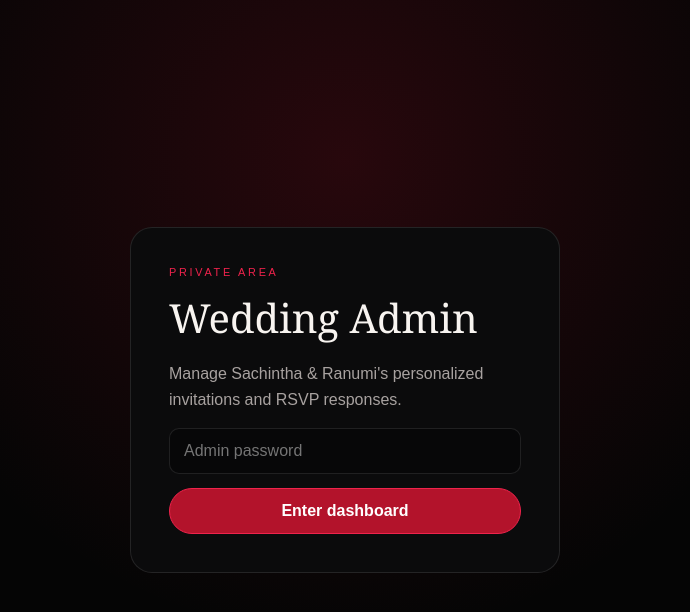
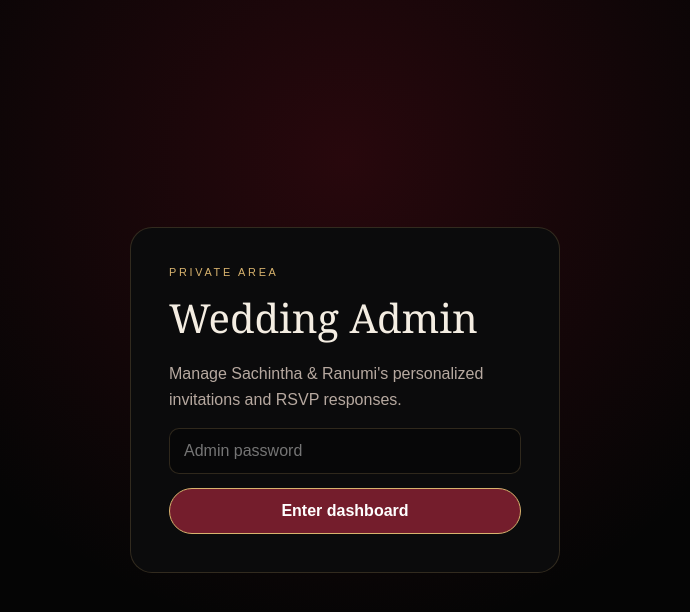
Before and after one commit to Kumuditha30/Wedding_Invitation, a Next.js app: page /admin/login in a window 1280 px wide. Shown: the top 612 px of the page, without its empty margins (295-985 px from the left). Built offline with nearby package versions, Linux system fonts and the light colour scheme.

Commit message:
add some animations

```diff
--- a/app/globals.css
+++ b/app/globals.css
@@ -1,14 +1,14 @@
 :root {
-  --bg: #050505;
-  --bg-2: #09090a;
-  --panel: #0d0d0f;
-  --panel-2: #121214;
-  --red: #b3132b;
-  --red-bright: #ef234c;
-  --red-soft: rgba(179, 19, 43, 0.16);
-  --white: #f8f4f0;
-  --muted: #a8a2a0;
-  --line: rgba(255, 255, 255, 0.1);
+  --bg: #090708;
+  --bg-2: #100a0c;
+  --panel: #140c0e;
+  --panel-2: #1a1012;
+  --red: #761c2b;
+  --red-bright: #d8b36e;
+  --red-soft: rgba(118, 28, 43, 0.2);
+  --white: #f4ede2;
+  --muted: #b7a9a0;
+  --line: rgba(216, 179, 110, 0.19);
 }
 
 * {
@@ -45,8 +45,9 @@ a {
   min-height: 100vh;
   overflow-x: hidden;
   background:
-    radial-gradient(circle at 50% 0%, rgba(179, 19, 43, 0.2), transparent 34rem),
-    linear-gradient(180deg, #030303 0%, #09090a 48%, #040404 100%);
+    radial-gradient(ellipse at 50% 8%, rgba(108, 25, 42, 0.28), transparent 38rem),
+    radial-gradient(ellipse at 50% 72%, rgba(150, 105, 50, 0.05), transparent 44rem),
+    linear-gradient(180deg, #090708 0%, #100a0c 48%, #080708 100%);
 }
 
 .grain {
@@ -638,6 +639,8 @@ a {
   pointer-events: none;
 }
 
+.mehendi-backdrop--opening { z-index: 99; }
+
 .mehendi-vine {
   position: absolute;
   top: 8vh;
@@ -648,7 +651,7 @@ a {
   stroke-width: 1.75;
   stroke-linecap: round;
   stroke-linejoin: round;
-  opacity: .3;
+  opacity: .38;
   filter: drop-shadow(0 0 16px rgba(179, 19, 43, .2));
 }
 
@@ -659,7 +662,7 @@ a {
 
 .mehendi-vine--left { left: -4.5vw; }
 .mehendi-vine--right { right: -4.5vw; transform: scaleX(-1); }
-.mehendi-vine--secondary { top: 17vh; width: clamp(112px, 15vw, 188px); height: 70vh; max-height: 670px; opacity: .17; }
+.mehendi-vine--secondary { top: 17vh; width: clamp(112px, 15vw, 188px); height: 70vh; max-height: 670px; opacity: .23; }
 .mehendi-vine--secondary.mehendi-vine--left { left: 1.4vw; }
 .mehendi-vine--secondary.mehendi-vine--right { right: 1.4vw; }
 
@@ -670,101 +673,15 @@ a {
   stroke-width: 1.35;
   stroke-linecap: round;
   stroke-linejoin: round;
-  opacity: .24;
+  opacity: .31;
   filter: drop-shadow(0 0 22px rgba(179, 19, 43, .22));
 }
 
 .mehendi-medallion--upper { top: 5vh; right: 11vw; }
 .mehendi-medallion--lower { bottom: 4vh; left: 12vw; transform: rotate(14deg); }
-.mehendi-medallion--small { width: clamp(112px, 15vw, 184px); opacity: .2; }
+.mehendi-medallion--small { width: clamp(112px, 15vw, 184px); opacity: .27; }
 .mehendi-medallion--upper-left { top: 34vh; left: 2vw; transform: rotate(-12deg); }
 .mehendi-medallion--lower-right { right: 3vw; bottom: 27vh; transform: rotate(12deg); }
-
-.opening-screen {
-  position: fixed;
-  inset: 0;
-  z-index: 100;
-  display: flex;
-  align-items: flex-end;
-  justify-content: center;
-  padding: 0 22px max(24px, env(safe-area-inset-bottom));
-  overflow: hidden;
-  background: #030303;
-  transition: opacity .45s ease 1.95s;
-}
-
-.opening-doors {
-  position: absolute;
-  inset: 0;
-  overflow: hidden;
-  pointer-events: none;
-  background: #090506;
-}
-
-.opening-door-closed,
-.opening-door-art,
-.opening-door-closed img,
-.opening-door-art img {
-  position: absolute;
-  inset: 0;
-  display: block;
-  width: 100%;
-  height: 100%;
-}
-
-.opening-door-closed { z-index: 0; }
-.opening-door-art { z-index: 1; }
-
-.opening-door-closed img,
-.opening-door-art img {
-  object-fit: cover;
-  object-position: center;
-  filter: brightness(.72) saturate(.96);
-}
-
-.opening-screen::after {
-  content: "";
-  position: absolute;
-  z-index: 1;
-  inset: 0;
-  pointer-events: none;
-  background:
-    linear-gradient(180deg, rgba(0,0,0,.08) 20%, rgba(0,0,0,.04) 48%, rgba(0,0,0,.65) 100%),
-    radial-gradient(ellipse at center, transparent 42%, rgba(0,0,0,.3) 100%);
-}
-
-.opening-card {
-  position: relative;
-  z-index: 3;
-  width: min(450px, 100%);
-  margin-bottom: clamp(0px, 2vh, 22px);
-  padding: 9px;
-  text-align: center;
-  border: 1px solid rgba(231, 193, 125, .72);
-  border-radius: 5px;
-  background: linear-gradient(145deg, rgba(22,10,11,.84), rgba(7,6,7,.88));
-  box-shadow: 0 18px 75px rgba(0,0,0,.56), 0 0 48px rgba(201,145,67,.16);
-  backdrop-filter: blur(12px);
-  transition: opacity .32s ease, transform .48s cubic-bezier(.2,.8,.2,1);
-  animation: cardRise .8s cubic-bezier(.2,.8,.2,1) both;
-}
-
-.opening-card-frame {
-  padding: 18px 22px 16px;
-  border: 1px solid rgba(205,165,98,.55);
-  border-radius: 2px;
-}
-
-.opening-kicker { color: #e5c786; text-transform: uppercase; letter-spacing: .32em; font-size: .59rem; }
-.opening-title { font: 400 clamp(1.9rem, 6vw, 2.8rem)/1 Georgia, serif; margin-top: 8px; text-shadow: 0 2px 18px rgba(0,0,0,.8); }
-.opening-title span { color: #e6bc75; font-style: italic; }
-.opening-subtitle { color: #dfd0ba; font-size: .62rem; letter-spacing: .16em; line-height: 1.7; text-transform: uppercase; margin: 10px 0 13px; }
-.opening-seal { display: grid; place-items: center; width: 34px; height: 34px; margin: 0 auto 12px; border: 1px solid #c8a465; border-radius: 50%; color: #efcf92; font: 1.15rem Georgia, serif; }
-.opening-seal span { color: var(--red-bright); font-style: italic; font-size: .8em; }
-.opening-note { color: #c6b79f; font-size: .6rem; letter-spacing: .15em; text-transform: uppercase; margin: 9px 0 0; }
-
-.opening-screen.is-opening { opacity: 0; pointer-events: none; }
-.opening-screen.is-opening .opening-card { opacity: 0; transform: translateY(12px) scale(.97); }
 
 .couple-art {
   width: min(360px, 82vw);
@@ -774,24 +691,6 @@ a {
 
 .couple-art--hero { width: min(300px, 72vw); height: min(45svh, 360px); margin: 12px auto 2px; }
 .couple-portrait { display: block; width: 100%; height: 100%; object-fit: contain; object-position: center bottom; }
-
-.open-invitation {
-  border: 1px solid #e0bd79;
-  background: linear-gradient(135deg, #58131f, #8f2631);
-  color: #fff;
-  min-height: 44px;
-  padding: 0 24px;
-  border-radius: 3px;
-  font-weight: 600;
-  font-size: .67rem;
-  letter-spacing: .16em;
-  text-transform: uppercase;
-  box-shadow: inset 0 0 0 2px rgba(255,255,255,.045), 0 8px 30px rgba(0,0,0,.28);
-  transition: transform .2s ease, filter .2s ease, box-shadow .2s ease;
-}
-.open-invitation:hover:not(:disabled) { transform: translateY(-2px); filter: brightness(1.16); box-shadow: 0 12px 36px rgba(0,0,0,.38), 0 0 26px rgba(224,189,121,.16); }
-.open-invitation:disabled { cursor: wait; opacity: .88; }
-.open-invitation span { margin-left: 8px; color: #ecd090; }
 
 .music-control {
   position: fixed;
@@ -840,10 +739,11 @@ a {
 
 @media (max-width: 560px) {
   .opening-screen { padding: 0 12px max(12px, env(safe-area-inset-bottom)); }
-  .opening-card { width: min(390px, 100%); padding: 7px; margin-bottom: 10px; }
-  .opening-card-frame { padding: 15px 12px 13px; }
-  .opening-subtitle { line-height: 1.6; letter-spacing: .1em; }
-  .open-invitation { width: min(290px, 100%); min-height: 46px; }
+  .opening-card { width: min(440px, 100%); padding: 8px; margin-bottom: clamp(24px, 7vh, 54px); }
+  .opening-card-frame { padding: 23px 9px 21px; }
+  .opening-title { font-size: clamp(1.45rem, 7.1vw, 2.35rem); }
+  .opening-title::after { margin-top: 14px; }
+  .open-invitation { width: min(290px, 100%); min-height: 48px; margin-top: 16px; }
   .music-control { top: auto; right: 12px; bottom: max(12px, env(safe-area-inset-bottom)); }
 
   .mehendi-vine { width: 164px; height: 72vh; top: 12vh; opacity: .25; }
@@ -896,3 +796,305 @@ a {
 @media (prefers-reduced-motion: reduce) {
   *, *::before, *::after { animation-duration: .01ms !important; animation-iteration-count: 1 !important; transition-duration: .01ms !important; scroll-behavior: auto !important; }
 }
+
+/* Burgundy envelope reveal, adapted to the existing night palette. */
+.opening-screen {
+  display: grid;
+  place-items: center;
+  padding: max(24px, env(safe-area-inset-top)) 18px max(24px, env(safe-area-inset-bottom));
+  background:
+    radial-gradient(ellipse at 50% 39%, rgba(100, 22, 37, .42), transparent 30rem),
+    radial-gradient(circle at 50% 53%, rgba(215, 177, 108, .075), transparent 23rem),
+    linear-gradient(145deg, rgba(9, 7, 8, .91), rgba(21, 11, 14, .83) 52%, rgba(8, 6, 7, .9));
+  transition: opacity .48s ease 2.02s;
+}
+.opening-screen::before {
+  content: "";
+  position: absolute;
+  top: 50%;
+  left: 50%;
+  width: min(72vw, 570px);
+  height: min(78vh, 740px);
+  transform: translate(-50%, -50%);
+  border: 1px solid rgba(216, 179, 110, .18);
+  border-radius: 50% 50% 4px 4px;
+  box-shadow: 0 0 0 12px rgba(216, 179, 110, .025), inset 0 0 70px rgba(216, 179, 110, .025);
+  pointer-events: none;
+}
+.opening-screen::after {
+  content: "";
+  position: absolute;
+  inset: 0;
+  pointer-events: none;
+  background: radial-gradient(ellipse at center, transparent 31%, rgba(0, 0, 0, .46) 100%);
+}
+.opening-layout {
+  position: relative;
+  z-index: 3;
+  display: flex;
+  flex-direction: column;
+  align-items: center;
+  justify-content: center;
+  gap: clamp(16px, 3vh, 30px);
+  width: min(620px, 100%);
+}
+.envelope-stage {
+  position: relative;
+  width: min(530px, 88vw);
+  height: clamp(230px, 39vh, 350px);
+  perspective: 1400px;
+  filter: drop-shadow(0 22px 26px rgba(0, 0, 0, .43));
+}
+.envelope-aura {
+  position: absolute;
+  inset: 12% -6%;
+  border-radius: 50%;
+  background: radial-gradient(ellipse, rgba(179, 19, 43, .2), transparent 68%);
+  filter: blur(10px);
+}
+.invitation-letter {
+  position: absolute;
+  z-index: 1;
+  top: 1%;
+  left: 50%;
+  width: 58%;
+  height: 111%;
+  padding: 10px;
+  transform: translate(-50%, 23%) rotate(-.35deg);
+  opacity: .96;
+  border: 1px solid rgba(226, 194, 132, .88);
+  background:
+    radial-gradient(circle at 14% 12%, rgba(255,255,255,.8), transparent 48%),
+    linear-gradient(150deg, #f1e7d4, #ddc8a8 52%, #f0e5d2);
+  box-shadow: 0 12px 30px rgba(0, 0, 0, .45), inset 0 0 26px rgba(135, 89, 35, .08);
+  transition: transform 1.3s cubic-bezier(.18,.78,.25,1), opacity .65s ease;
+}
+.letter-frame {
+  height: 100%;
+  display: flex;
+  flex-direction: column;
+  align-items: center;
+  justify-content: center;
+  padding: 14px 8px;
+  border: 1px solid rgba(126, 29, 43, .42);
+  color: #541723;
+  text-align: center;
+  box-shadow: inset 0 0 0 3px rgba(126, 29, 43, .055);
+}
+.letter-ornament { margin-bottom: 8px; color: #9d7139; font: 1.65rem/1 Georgia, serif; }
+.letter-kicker { color: #7a2735; font: 600 .48rem/1.4 Arial, sans-serif; letter-spacing: .24em; text-transform: uppercase; }
+.letter-couple { display: block; margin-top: 9px; font: 400 clamp(.9rem, 2.5vw, 1.3rem)/1.15 Georgia, serif; }
+.letter-couple i { color: #9c7040; font-style: italic; }
+.letter-divider { margin: 9px 0 6px; color: #a47a45; font-size: .7rem; }
+.letter-date { font: 500 .48rem/1.3 Arial, sans-serif; letter-spacing: .16em; text-transform: uppercase; }
+.envelope-shell {
+  position: absolute;
+  z-index: 3;
+  left: 50%;
+  bottom: 7%;
+  width: 100%;
+  height: 66%;
+  transform: translateX(-50%);
+  transform-style: preserve-3d;
+}
+.envelope-back {
+  position: absolute;
+  inset: 0;
+  border: 1px solid rgba(224, 187, 111, .79);
+  border-radius: 4px;
+  background:
+    radial-gradient(circle at 20% 26%, rgba(242, 211, 159, .13) 0 1px, transparent 2px),
+    radial-gradient(circle at 74% 72%, rgba(0, 0, 0, .18), transparent 60%),
+    linear-gradient(135deg, #842a39, #4c111e 54%, #70202f);
+  background-size: 17px 17px, auto, auto;
+  box-shadow: inset 0 0 34px rgba(0, 0, 0, .22), 0 18px 48px rgba(0, 0, 0, .4);
+}
+.envelope-side {
+  position: absolute;
+  inset: 0;
+  background: linear-gradient(135deg, #a64852, #641a28 55%, #8a2937);
+  filter: drop-shadow(0 0 1px rgba(238, 205, 143, .55));
+}
+.envelope-side--left { z-index: 4; clip-path: polygon(0 0, 51% 53%, 0 100%); }
+.envelope-side--right { z-index: 4; clip-path: polygon(100% 0, 49% 53%, 100% 100%); }
+.envelope-front {
+  position: absolute;
+  z-index: 5;
+  inset: 0;
+  overflow: hidden;
+  clip-path: polygon(0 0, 50% 59%, 100% 0, 100% 100%, 0 100%);
+  background:
+    linear-gradient(145deg, rgba(214, 163, 104, .07), transparent 50%),
+    linear-gradient(135deg, #762433, #50121f 62%, #7e2533);
+  filter: drop-shadow(0 0 1px rgba(238, 205, 143, .6));
+}
+.envelope-etching {
+  position: absolute;
+  inset: 1.5% 2%;
+  width: 96%;
+  height: 96%;
+  stroke: rgba(225, 190, 124, .61);
+  stroke-width: 1.1;
+  stroke-linecap: round;
+  stroke-linejoin: round;
+  opacity: .84;
+}
+.envelope-etching path:nth-child(2), .envelope-etching circle:nth-of-type(1) { stroke: rgba(244, 218, 164, .82); }
+.envelope-flap {
+  position: absolute;
+  z-index: 7;
+  inset: 0;
+  clip-path: polygon(0 0, 100% 0, 50% 58%);
+  transform-origin: 50% 0;
+  transform-style: preserve-3d;
+  backface-visibility: hidden;
+  background:
+    linear-gradient(135deg, rgba(255, 222, 155, .2), transparent 42%),
+    linear-gradient(130deg, #943746, #5a1421 58%, #812836);
+  filter: drop-shadow(0 1px 1px rgba(232, 195, 127, .8));
+}
+.envelope-seal {
+  position: absolute;
+  z-index: 8;
+  top: 43%;
+  left: 50%;
+  display: grid;
+  place-items: center;
+  width: clamp(42px, 8vw, 60px);
+  aspect-ratio: 1;
+  transform: translate(-50%, -50%);
+  border: 1px solid rgba(246, 218, 159, .86);
+  border-radius: 50%;
+  background: radial-gradient(circle at 35% 29%, #b34c54, #751c2c 64%, #4c111c);
+  box-shadow: 0 2px 9px rgba(0, 0, 0, .42), inset 0 0 0 4px rgba(236, 199, 132, .11), inset 0 0 14px rgba(0, 0, 0, .3);
+  transition: opacity .35s ease, transform .55s cubic-bezier(.2,.8,.2,1);
+}
+.envelope-seal svg { width: 67%; stroke: rgba(242, 215, 158, .91); stroke-width: 1.35; stroke-linecap: round; stroke-linejoin: round; }
+.opening-screen.is-opening { opacity: 0; pointer-events: none; }
+.opening-screen.is-opening .envelope-flap { animation: envelopeFlap .9s cubic-bezier(.2,.72,.26,1) forwards; }
+.opening-screen.is-opening .envelope-seal { opacity: 0; transform: translate(-50%, -50%) scale(.45) rotate(32deg); }
+.opening-screen.is-opening .invitation-letter { transform: translate(-50%, -1%) rotate(0); opacity: 1; transition-delay: .28s; }
+.opening-screen.is-opening .envelope-shell { animation: envelopeShellDrop 1.15s .42s cubic-bezier(.2,.72,.24,1) forwards; }
+.opening-screen.is-opening .opening-card { opacity: 0; transform: translateY(13px) scale(.97); transition-delay: 1.48s; }
+.opening-card {
+  position: relative;
+  z-index: 3;
+  width: min(560px, 100%);
+  padding: 0;
+  text-align: center;
+  background: none;
+  border: 0;
+  box-shadow: none;
+  animation: cardRise .8s cubic-bezier(.2,.8,.2,1) both;
+  transition: opacity .42s ease, transform .52s cubic-bezier(.2,.8,.2,1);
+}
+.opening-card-frame { position: relative; padding: 7px 12px 0; }
+.opening-title {
+  margin: 0;
+  color: #f5eddf;
+  font: 400 clamp(1.55rem, 5vw, 2.8rem)/1.12 Georgia, "Times New Roman", serif;
+  letter-spacing: -.02em;
+  white-space: nowrap;
+  text-shadow: 0 3px 18px rgba(0, 0, 0, .72), 0 0 28px rgba(242, 207, 146, .14);
+}
+.opening-title span { color: #dfbd7d; font-style: italic; padding: 0 .08em; }
+.opening-title::after {
+  content: "";
+  display: block;
+  width: clamp(58px, 12vw, 86px);
+  height: 1px;
+  margin: 14px auto 0;
+  background: linear-gradient(90deg, transparent, #cba363 25%, #f1dba7 50%, #cba363 75%, transparent);
+  box-shadow: 0 0 10px rgba(231, 194, 125, .38);
+}
+.open-invitation {
+  width: min(320px, 100%);
+  min-height: 50px;
+  margin-top: 18px;
+  padding: 0 24px;
+  border: 1px solid #dfbd7d;
+  border-radius: 3px;
+  color: #fff8ed;
+  background: linear-gradient(135deg, #741d2c, #9b3540 52%, #5f1423);
+  box-shadow: inset 0 0 0 2px rgba(255,255,255,.045), 0 10px 30px rgba(0,0,0,.32), 0 0 24px rgba(224,189,121,.1);
+  font-size: .68rem;
+  font-weight: 600;
+  letter-spacing: .14em;
+  text-transform: uppercase;
+  transition: transform .2s ease, filter .2s ease, box-shadow .2s ease;
+}
+.open-invitation:hover:not(:disabled) { transform: translateY(-2px); filter: brightness(1.13); box-shadow: 0 12px 36px rgba(0,0,0,.4), 0 0 28px rgba(224,189,121,.17); }
+.open-invitation:disabled { cursor: wait; opacity: .9; }
+.open-invitation span { margin-left: 8px; color: #ecd090; }
+
+.section-label, .ornament, .icon { color: var(--red-bright); }
+.info-card, .rsvp-card, .admin-card {
+  border-color: rgba(216, 179, 110, .2);
+  background: linear-gradient(145deg, rgba(120, 45, 57, .15), rgba(255,255,255,.018));
+}
+.countdown .time-box { border-color: rgba(216,179,110,.29); background: rgba(118,28,43,.15); }
+.venue-box { border-color: rgba(216,179,110,.25); background: radial-gradient(circle at 50% 0%, rgba(118,28,43,.23), transparent 58%), #10090b; }
+.map-frame-wrap { border-color: rgba(216,179,110,.24); }
+.map-button, .rsvp-button, .admin-button { border-color: #d8b36e; background: #741d2c; }
+.map-button:hover, .rsvp-button:hover, .admin-button:hover { background: #8e2b3b; }
+.hero-rule { background: linear-gradient(90deg, transparent, #d8b36e, transparent); }
+.mehendi-backdrop--opening .mehendi-vine { opacity: .29; }
+.mehendi-backdrop--opening .mehendi-medallion { opacity: .25; }
+
+@keyframes envelopeFlap { 0% { transform: rotateX(0); } 32% { transform: rotateX(-38deg); } 100% { transform: rotateX(-158deg); } }
+@keyframes envelopeShellDrop { 0% { transform: translateX(-50%); opacity: 1; } 72% { transform: translateX(-50%) translateY(52%); opacity: .92; } 100% { transform: translateX(-50%) translateY(72%); opacity: 0; } }
+@keyframes cardRise { from { opacity: 0; transform: translateY(18px) scale(.97); } to { opacity: 1; transform: translateY(0) scale(1); } }
+
+@media (max-width: 560px) {
+  .opening-screen { padding-inline: 13px; }
+  .opening-screen::before { width: min(86vw, 420px); height: 76vh; }
+  .opening-layout { gap: 16px; }
+  .envelope-stage { width: min(94vw, 400px); height: clamp(205px, 31vh, 285px); }
+  .invitation-letter { width: 61%; height: 108%; padding: 7px; }
+  .letter-frame { padding: 9px 5px; }
+  .letter-ornament { font-size: 1.25rem; margin-bottom: 5px; }
+  .letter-kicker, .letter-date { font-size: .4rem; }
+  .letter-couple { font-size: clamp(.78rem, 3.5vw, 1.05rem); margin-top: 6px; }
+  .letter-divider { margin: 5px 0 4px; }
+  .opening-card { width: 100%; margin: 0; }
+  .opening-card-frame { padding: 3px 6px 0; }
+  .opening-title { font-size: clamp(1.4rem, 6.5vw, 2.15rem); }
+  .open-invitation { width: min(290px, 100%); min-height: 48px; margin-top: 15px; }
+  .mehendi-backdrop--opening .mehendi-vine { opacity: .21; }
+  .mehendi-backdrop--opening .mehendi-medallion { opacity: .17; }
+}
+
+@media (prefers-reduced-motion: reduce) {
+  .opening-screen { transition-delay: 0s; }
+  .opening-screen.is-opening .envelope-flap,
+  .opening-screen.is-opening .envelope-shell { animation-duration: .25s; animation-delay: 0s; }
+  .opening-screen.is-opening .invitation-letter { transition-delay: 0s; }
+}
+
+.couple-art--hero {
+  position: relative;
+  overflow: hidden;
+  padding: 7px;
+  border: 1px solid rgba(216, 179, 110, .58);
+  border-radius: 180px 180px 4px 4px;
+  background: linear-gradient(150deg, rgba(126, 36, 50, .45), rgba(13, 9, 10, .92) 55%, rgba(111, 70, 36, .26));
+  box-shadow: 0 24px 58px rgba(0,0,0,.4), 0 0 34px rgba(160, 110, 56, .12), inset 0 0 0 3px rgba(216,179,110,.06);
+}
+.couple-art--hero::before {
+  content: "";
+  position: absolute;
+  z-index: 1;
+  inset: 8px;
+  border: 1px solid rgba(216, 179, 110, .27);
+  border-radius: 174px 174px 1px 1px;
+  pointer-events: none;
+}
+.couple-art--hero .couple-portrait { border-radius: inherit; }
+.hero-title span:not(.amp) { text-shadow: 0 0 28px rgba(216,179,110,.12); }
+.venue-name { color: #f1e4ce; }
+.footer { color: #9e8972; }
+
+@media (max-width: 560px) {
+  .couple-art--hero { padding: 5px; border-radius: 150px 150px 3px 3px; }
+  .couple-art--hero::before { inset: 6px; border-radius: 144px 144px 1px 1px; }
+}
```
Also changed, not shown: components/InvitationClient.tsx (+54 -92 lines).
